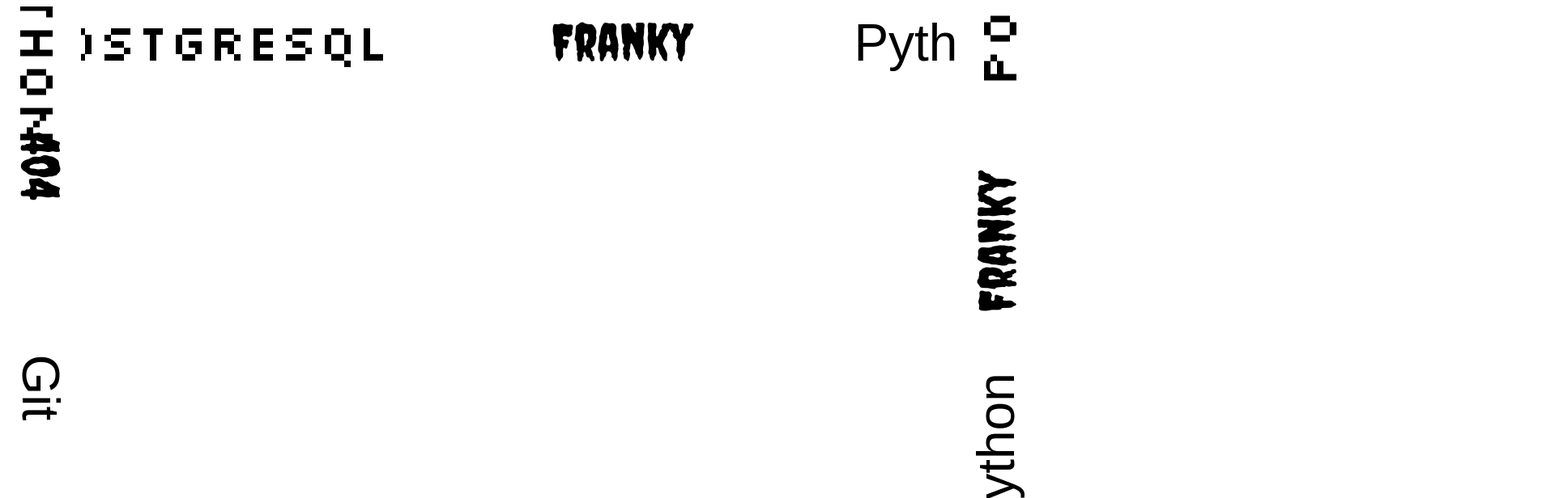
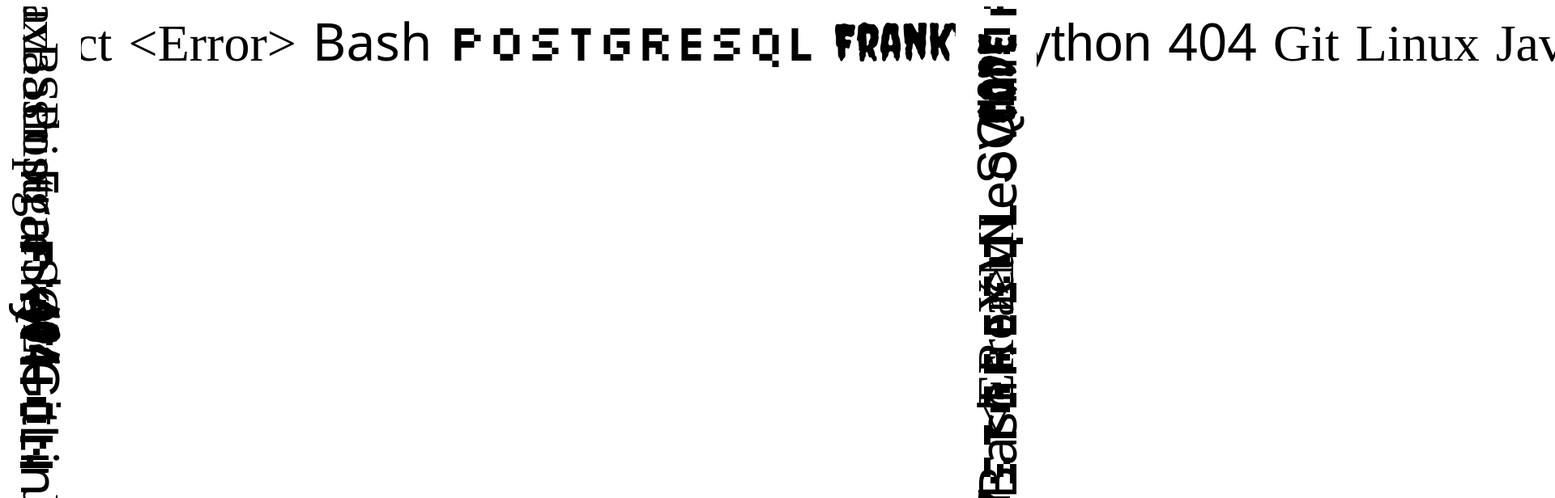
Before and after one commit to Franky-Dee/my-portfolio, a React (Vite) app in the folder my-portfolio/: page / in a window 1280 px wide. Shown: the top 616 px of the page at 81% size, 1920 px wide, since content can reach past the window. Built offline with nearby package versions, Linux system fonts and the light colour scheme; a web font is replaced by a local one.

Commit message:
[FIX] movingWordBorder: Changed spacing between top and bottom words

```diff
--- a/my-portfolio/src/components/movingWordBorder/movingWordBorder.css
+++ b/my-portfolio/src/components/movingWordBorder/movingWordBorder.css
@@ -9,13 +9,13 @@
 }
 
 .top-border, .bottom-border {
-  width: 100%;
+  width: 150%;
   height: 100px;
   white-space: nowrap;
 }
 
 .left-border, .right-border {
-  height: 100%;
+  height: 150%;
   width: 100px;
   flex-direction: column;
 }
@@ -24,6 +24,14 @@
 .bottom-border { bottom: 0; left: 0; }
 .left-border { left: 0; }
 .right-border { right: 0; }
+
+.words-left, .words-right {
+    margin:
+}
+
+.words-top, .words-bottom {
+    margin: 10px;
+}
 
 .moving-text {
   display: inline-block;
--- a/my-portfolio/src/components/movingWordBorder/movingWordBorder.jsx
+++ b/my-portfolio/src/components/movingWordBorder/movingWordBorder.jsx
@@ -29,12 +29,12 @@
       <div className="moving-text">
         {[...Array(2)].flatMap((_, j) =>
           Array.from({ length: 50 }, (_, i) => (
-            <span
+            <span className={`words-${position}`}
               key={`${j}-${i}`}
               style={{
                 fontSize: "64px",
                 fontFamily: fonts[i % fonts.length],
-                margin: "100px 100px",
+                // margin: "100px 100px",
                 display: "inline-block",
                 transform:
                   position === "left"
```
